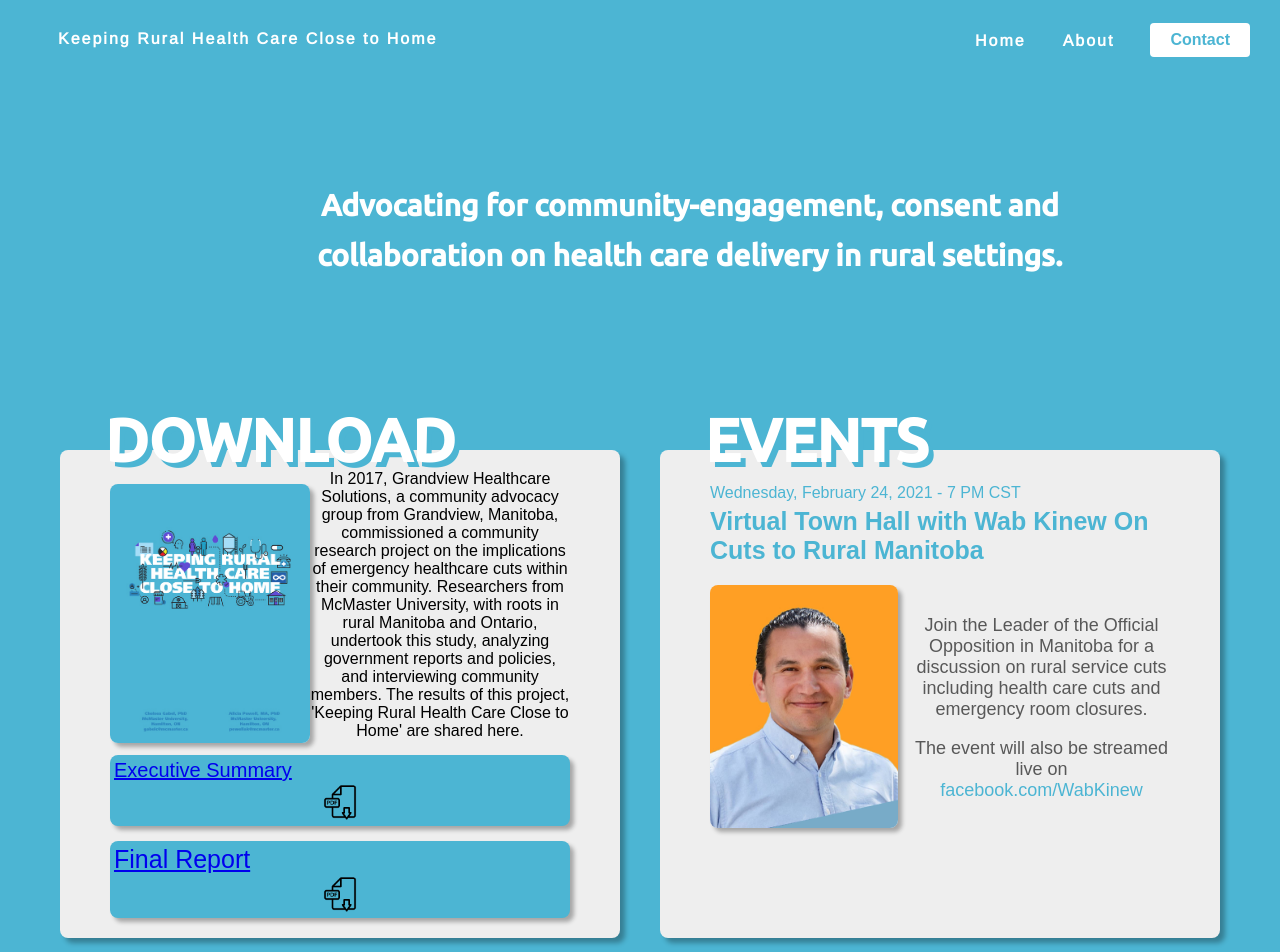
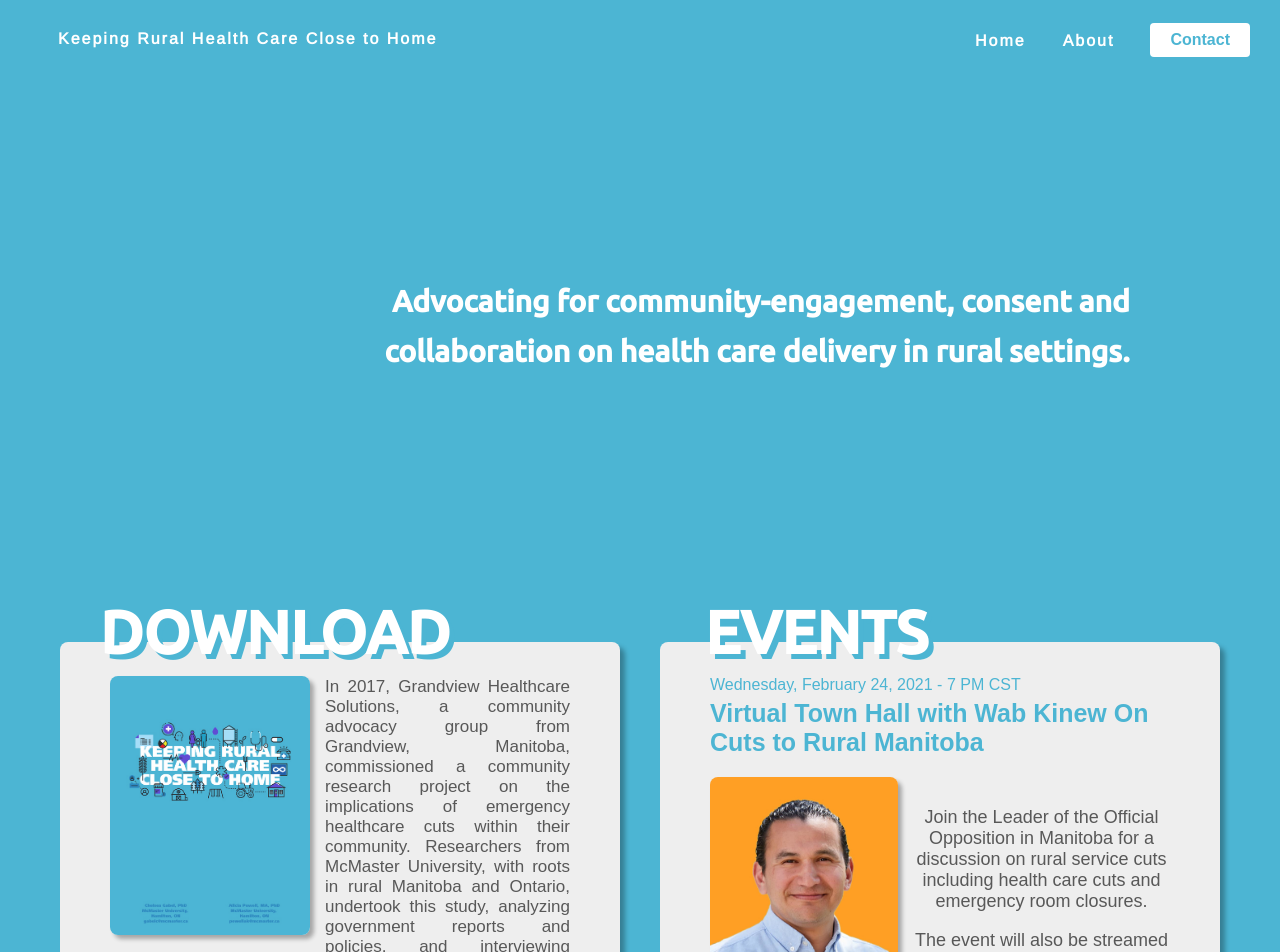
Before and after one commit to michaelakleer/rural-health-care-simplified, a React (Create React App) app: page / in a window 1280 px wide. Shown: the top 952 px of the page. Built offline with nearby package versions, Linux system fonts and the light colour scheme.

Commit message:
Updated styling

```diff
--- a/src/components/Home/Home.css
+++ b/src/components/Home/Home.css
@@ -3,8 +3,8 @@
 }
 
 .Home .homeOne {
-  padding: 11.25rem 150px 10rem 250px;
-  text-align: center;
+  padding: 17.25rem 150px 16rem 250px;
+  text-align: right;
   line-height: 50px;
 }
 
@@ -52,44 +52,43 @@
 }
 
 .Home .reportContainer {
-  display: flex;
   margin-bottom: 8px;
 }
 
-.Home .boxOne {
-  width: 200px;
-  height: auto;
-}
-
-.Home .boxTwo {
-  display: flex;
-  flex-direction: column;
-  padding: 75px 0 0 50px;
-}
-
-.Home .boxOne p,
-.Home .boxTwo p {
-  width: 75%;
+.Home .boxOne p {
+  width: 100%;
   margin: 0 auto;
 }
 
-.Home .boxTwo p {
-  padding-bottom: 20px;
+.Home .pdfDescription {
+  font-size: 17px;
+  padding-top: 11px;
+  text-align: justify;
+  color: #585858;
 }
 
-.Home .boxTwo .link {
+.Home .boxThree {
+  display: flex;
+  margin-bottom: 10px;
+}
+
+.Home .boxThree .link {
   color: #fff;
   font-family: "Arimo", sans-serif;
   font-weight: 700;
   text-decoration: none;
 }
 
-.Home .boxThree {
-  text-align: justify;
+.Home .boxThree .link:hover {
+  color: #fff;
+  text-decoration: underline;
 }
 
-.Home .boxThree p {
-  color: #4cb5d3;
+.Home .boxThree .pdfIcon {
+  display: block;
+  margin: 0 auto;
+  width: 40px;
+  height: auto;
 }
 
 .Home .boxFour {
@@ -112,6 +111,8 @@
 
 .Home .execLink,
 .Home .finalLink {
+  width: 50%;
+  font-size: 18px;
   background: #4cb5d3;
   border-radius: 8px;
   padding: 4px;
@@ -119,20 +120,20 @@
 }
 
 .Home .execLink {
-  font-size: 20px;
-  margin-bottom: 15px;
+  margin: 5px 8px 0 0;
 }
 
 .Home .finalLink {
-  font-size: 25px;
+  margin: 5px 0 0 8px;
 }
 
 .Home .reportImage {
+  float: left;
   width: 200px;
-  height: 259px;
+  height: auto;
   border-radius: 8px;
   box-shadow: 4px 4px 4px rgb(0 0 0 / 30%);
-  margin-top: 10px;
+  margin: 10px 15px 5px 0;
 }
 
 .wabKinew {
@@ -144,13 +145,6 @@
 
 .events h2 {
   margin-bottom: 5px;
-}
-
-.Home .pdfIcon {
-  display: block;
-  margin: 0 auto;
-  width: 40px;
-  height: auto;
 }
 
 .Home .changeContainer {
@@ -181,7 +175,7 @@
 
 .Home .titleDownload {
   margin-top: -65px;
-  margin-left: -5px;
+  margin-left: -130px;
   color: #fff;
   font-size: 60px;
   text-transform: uppercase;
```
